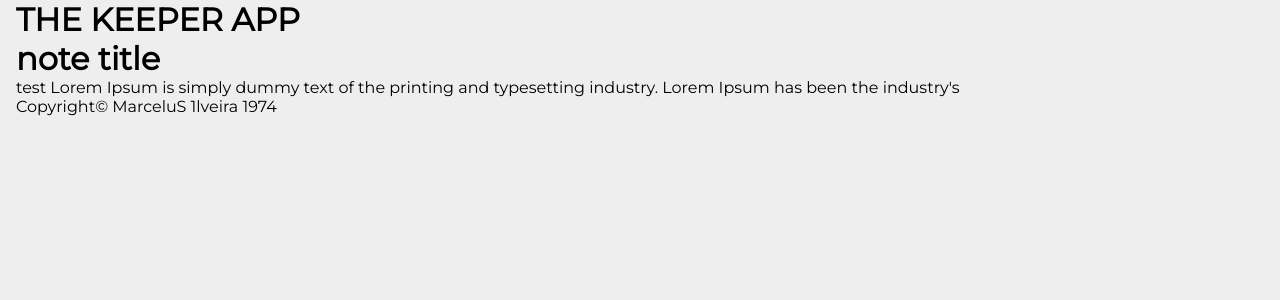
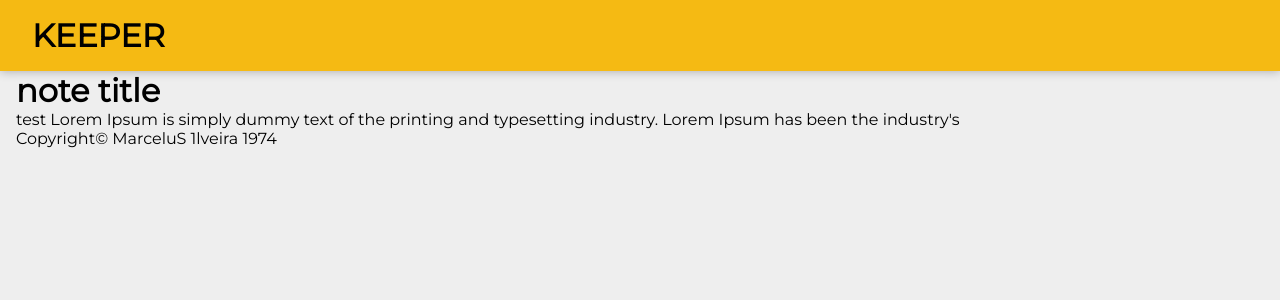
Before and after one commit to MarceloMSilveira/reactFinalProj, a React (Create React App) app: page / in a window 1280 px wide. Shown: the top 300 px of the page. Built offline with nearby package versions, Linux system fonts and the light colour scheme; a web font is replaced by a local one.

Commit message:
add style to Header

```diff
--- a/public/styles.css
+++ b/public/styles.css
@@ -11,7 +11,7 @@ body {
   padding: 0 16px;
 }
 
-header {
+.header {
   background-color: #f5ba13;
   margin: auto -16px;
   padding: 16px 32px;
--- a/src/components/Header.jsx
+++ b/src/components/Header.jsx
@@ -2,7 +2,10 @@ import React from "react";
 
 function Header() {
     return (
-        <h1>THE KEEPER APP</h1>
+        <div className="header">
+            <h1>KEEPER</h1>
+        </div>
+
     )
 }
 
```
